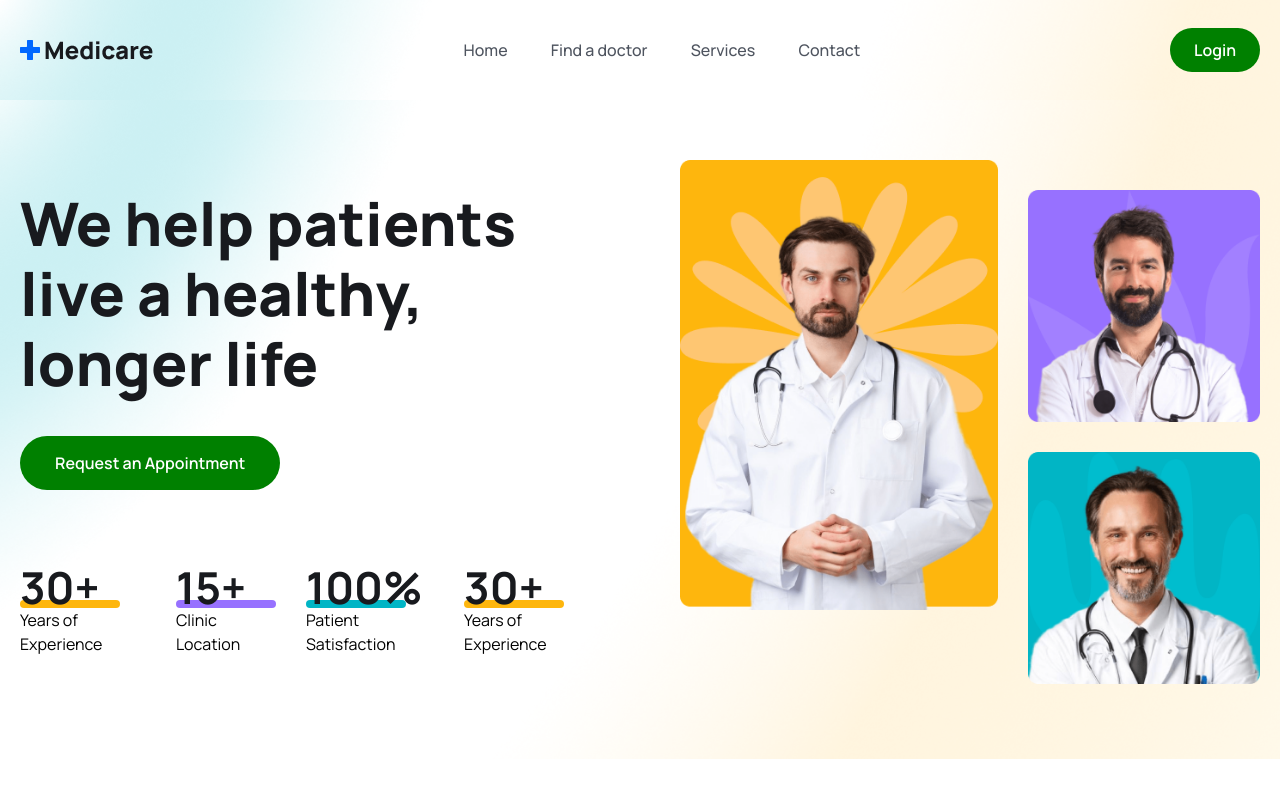
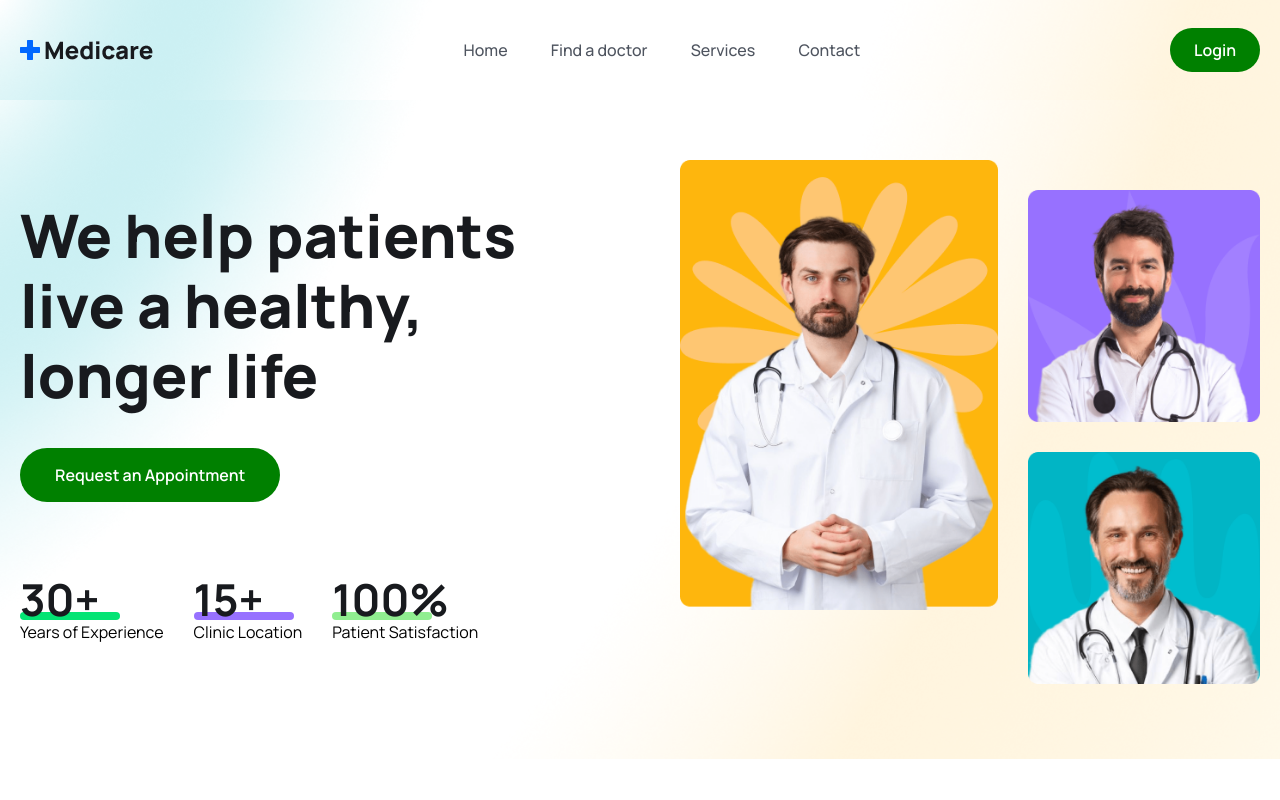
Before and after one commit to Dilini-Shashikala-Gnanarathne/Doctor-Booking-Web, a React (Vite) app in the folder frontend/: page / in a window 1280 px wide. Shown: the top 800 px of the page. Built offline with nearby package versions, Linux system fonts and the light colour scheme.

Commit message:
Change Footer and the login page

```diff
--- a/frontend/src/components/Footer/Footer.jsx
+++ b/frontend/src/components/Footer/Footer.jsx
@@ -69,7 +69,7 @@ const socialLinks = [
 const Footer = () => {
   const year= new Date().getFullYear();
   return (
-    <footer className='pb-16 pt-10'>
+    <footer className='pb-16 pt-10  bg-irisBlueColor'>
       <div className="container">
         <div className="flex justify-between flex-col md:flex-row flex-wrap gap-[30px]">
           <div>
--- a/frontend/src/pages/Home.jsx
+++ b/frontend/src/pages/Home.jsx
@@ -59,14 +59,6 @@ const Home = () => {
                   </h2>
                   <span className='w-[100px] h-2 bg-irisBlueColor rounded-full block mt-[-14px]'></span>
                   <p className='text__para'>Patient Satisfaction</p>
-                </div>
-
-                <div>
-                  <h2 className='text-[36px] leading-[56px] lg:text-[44px] lg:leading-[54px] font-[700] text-headingColor'>
-                    30+
-                  </h2>
-                  <span className='w-[100px] h-2 bg-yellowColor rounded-full block mt-[-14px]'></span>
-                  <p className='text__para'>Years of Experience</p>
                 </div>
               </div>
             </div>
--- a/frontend/tailwind.config.js
+++ b/frontend/tailwind.config.js
@@ -5,9 +5,9 @@ export default {
     extend: {
       colors: {
         primaryColor: "#008000",
-        yellowColor: "#FEB60D",
+        yellowColor: "#04e474",
         purpleColor: "#9771FF",
-        irisBlueColor: "#01B5C5",
+        irisBlueColor: "#90EE90",
         headingColor: "#181A1E",
         textColor: "#4E545F",
       },
```
